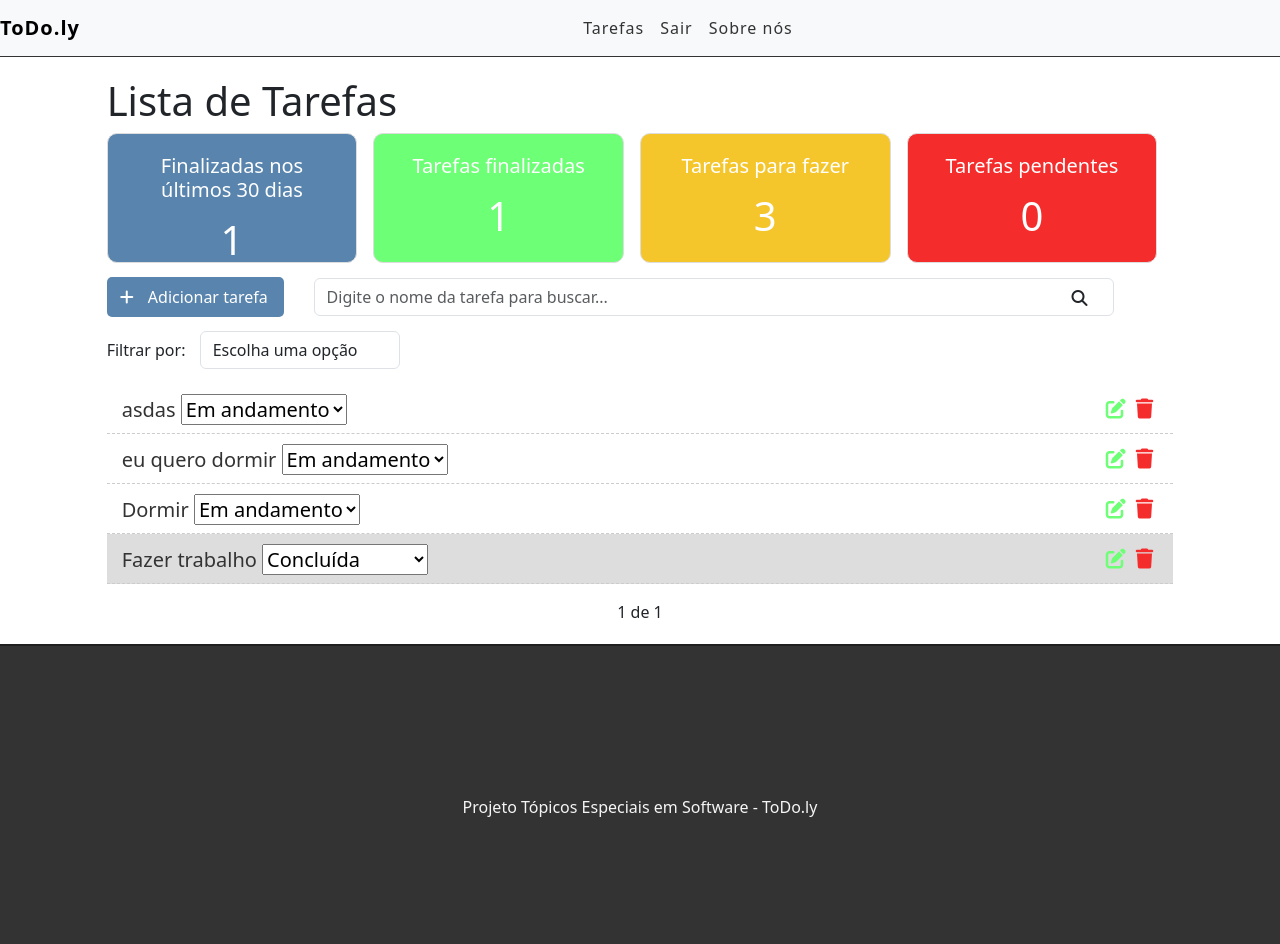
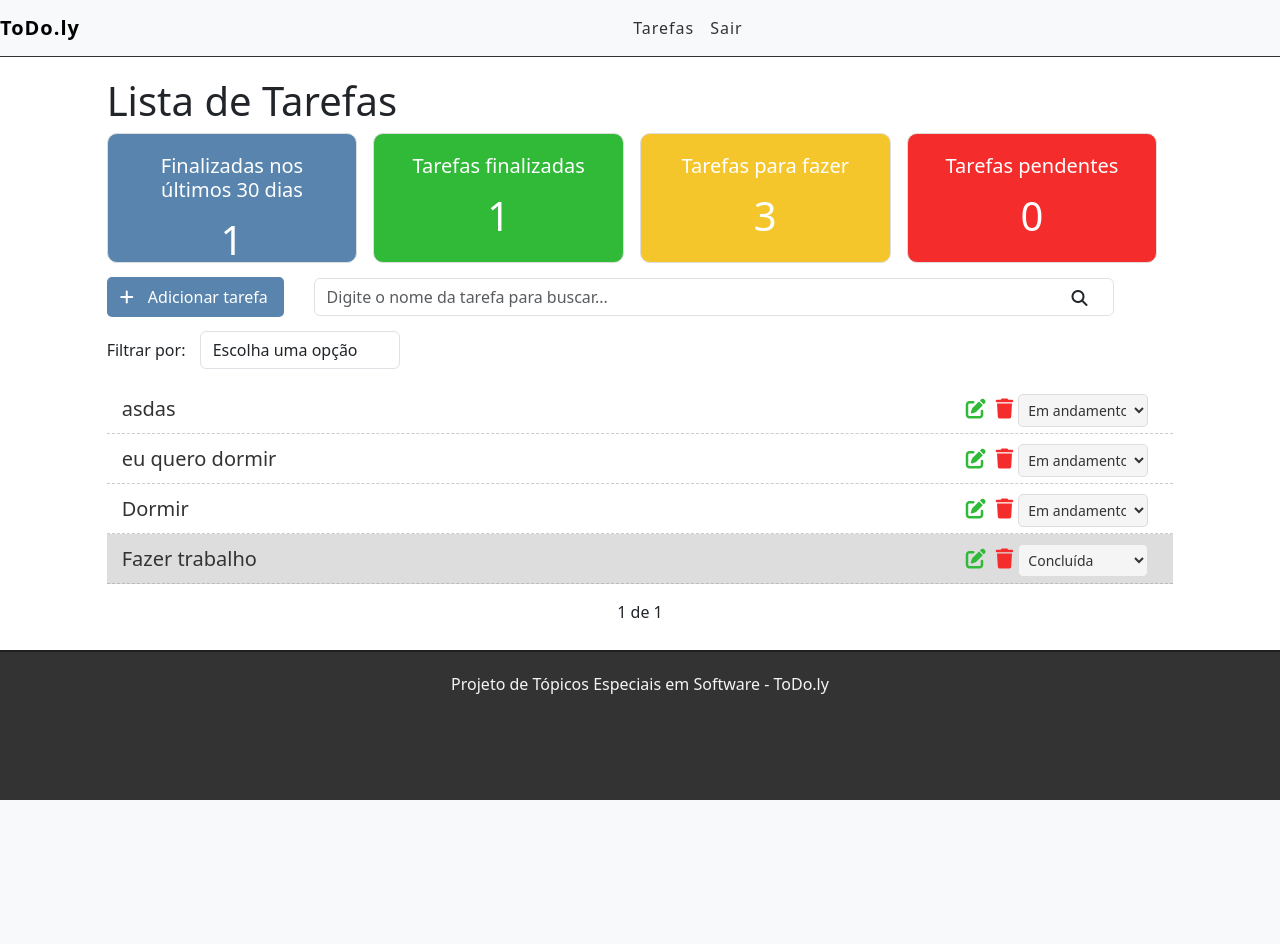
Before and after one commit to laura-stov/Projeto_Tarefas, a Django app: page / in a window 1280 px wide. After the commit the page ends 800 px from the top, so only its background shows below. Run offline with Django 5.2, Linux system fonts and the light colour scheme; a user stored in the database is signed in; data comes from the database, SQL or seed files in the repository; both versions use the stored data as it was after the commit; parts of the project's set-up code (start-up, migrations or seed data) failed here and were passed over; some libraries are stand-ins or nearby versions.

Commit message:
Add files via upload

```diff
--- a/GerenciadorTarefas/tarefas/models.py
+++ b/GerenciadorTarefas/tarefas/models.py
@@ -1,5 +1,6 @@
 from django.db import models
 from django.contrib.auth import get_user_model
+from django.contrib.auth.models import User
 
 #classe que comporta os campos que vamos ter na tabela do sql
 class Tarefa(models.Model):
@@ -16,7 +17,7 @@ class Tarefa(models.Model):
         choices=STATUS,
     )
     #se deletar usuário deleta tudo
-    user = models.ForeignKey(get_user_model(), on_delete=models.CASCADE)
+    user = models.ForeignKey(User, on_delete=models.CASCADE, related_name="tasks_created")
     created_at = models.DateTimeField(auto_now_add=True)
     updated_at = models.DateTimeField(auto_now=True)
 
--- a/GerenciadorTarefas/tarefas/static/css/style.css
+++ b/GerenciadorTarefas/tarefas/static/css/style.css
@@ -67,10 +67,6 @@
 
 #dashboard-lastdays{
     background-color: #5884ad;
-}
-
-#dashboard-done{
-    background-color: #6dff75
 }
 
 #dashboard-doing{
@@ -143,15 +139,6 @@
     padding-left: 0;
 }
 
-.task-item{
-    list-style: none;
-    font-size: 20px;
-    height: 50px;
-    padding: 0px 15px;
-    padding-top: 10px;
-    border-bottom: 1px dashed #ccc;
-}
-
 .task-item span a {
     color: #333;
     text-decoration: none;
@@ -163,7 +150,7 @@
     text-decoration-style: dashed;
 }
 
-.fas.fa-trash, .fas.fa-edit, .fas.fa-circle-check{
+.fas.fa-trash, .fas.fa-edit{
     cursor: pointer;
     margin: 5px;
     font-size: 20px;
@@ -172,10 +159,6 @@
 
 .fas.fa-trash{
     color: #f52c2c;
-}
-
-.fas.fa-edit{
-    color: #6dff75;
 }
 
 /*Status*/
@@ -189,21 +172,6 @@
     display: inline-block;
     width: 200px;
     margin-left: 10px;
-}
-
-/*Rodapé*/
-
-footer{
-    background-color: #333;
-    height: 300px;
-    border-top: 2px solid #202020;
-}
-
-footer p{
-    color: #f5f5f5;
-    text-align: center;
-    top: 50%;
-    position: relative;
 }
 
 /*Messages*/
--- a/GerenciadorTarefas/tarefas/static/css/task.css
+++ b/GerenciadorTarefas/tarefas/static/css/task.css
@@ -3,5 +3,66 @@
 }
 
 .task-item.pending {
-    background-color: rgba(255, 0, 0, 0.411) !important;
+    background-color: rgba(255, 0, 0, 0.315) !important;
 }
+
+#status{
+    width: 130px;
+    border: 1px solid #ddd;
+    border-radius: 5px;
+    padding: 5px;
+    background-color: #f5f5f5;
+    font-size: 14px;
+    color: #333;
+    margin-right: 10px;
+    float: right;
+}
+
+#status:focus {
+    border-color: #007bff;
+    box-shadow: 0 0 0 0.2rem rgba(0, 123, 255, 0.25);
+    outline: none;
+}
+
+#dashboard-done{
+    background-color: #31b938;
+}
+
+.task-item{
+    list-style: none;
+    font-size: 20px;
+    height: 50px;
+    padding: 0px 15px;
+    padding-top: 10px;
+    border-bottom: 1px dashed #99999980;
+}
+
+.fas.fa-edit{
+    color: #31b938;
+}
+
+/*Rodapé*/
+
+html, body {
+    height: 100%;
+    margin: 0;
+}
+
+.container-fluid {
+    min-height: 100vh;
+    display: flex;
+    flex-direction: column;
+}
+
+.container-fluid > div {
+    flex: 1;
+}
+
+footer {
+    background-color: #333;
+    height: 150px;
+    border-top: 2px solid #202020;
+    color: #f5f5f5;
+    text-align: center;
+    padding: 20px;
+}
--- a/GerenciadorTarefas/tarefas/templates/base.html
+++ b/GerenciadorTarefas/tarefas/templates/base.html
@@ -39,8 +39,6 @@
                             <a class="nav-link" href="/accounts/login">Entrar</a>
                         </li>
                     {% endif %}
-                    <li class="nav-item">
-                        <a class="nav-link" href="#">Sobre nós</a>
                     </li>
                 </ul>
             </div>
@@ -49,7 +47,7 @@
         {% block content %}{% endblock %}
 
         <footer>
-            <p>Projeto Tópicos Especiais em Software - ToDo.ly</p>
+            <p>Projeto de Tópicos Especiais em Software - ToDo.ly</p>
         </footer>
     </div>
     <!--Font Awesome-->
--- a/GerenciadorTarefas/tarefas/templates/tarefas/lista.html
+++ b/GerenciadorTarefas/tarefas/templates/tarefas/lista.html
@@ -58,7 +58,7 @@
             <form method="POST" action="{% url 'alterar-status' tarefa.id %}" style="display:inline;">
                 {% csrf_token %}
                 <span><a href="/tarefa/{{ tarefa.id }}">{{ tarefa.titulo }}</a></span>
-                <select name="status" onchange="this.form.submit()">
+                <select id="status" name="status" onchange="this.form.submit()">
                     <option value="doing" {% if tarefa.done == 'doing' %}selected{% endif %}>Em andamento</option>
                     <option value="done" {% if tarefa.done == 'done' %}selected{% endif %}>Concluída</option>
                     <option value="pending" {% if tarefa.done == 'pending' %}selected{% endif %}>Pendente</option>
--- a/GerenciadorTarefas/tarefas/views.py
+++ b/GerenciadorTarefas/tarefas/views.py
@@ -8,6 +8,7 @@ from django.contrib.auth import logout
 from django.utils import timezone
 from django.contrib.auth import get_user_model
 from .models import Tarefa
+from django.contrib.auth.models import User
 import datetime
 
 @login_required
@@ -42,14 +43,14 @@ def veTarefa(request, id):
 
 @login_required
 def novaTarefa(request):
+    user_queryset = User.objects.all()
+
     if request.method == 'POST':
-        formulario = TarefaFormulario(request.POST)
+        formulario = TarefaFormulario(request.POST, user_queryset=user_queryset)
 
         #conferindo se os dados são válidos
         if formulario.is_valid():
-            tarefa = formulario.save(commit=False)
-            tarefa.done = 'doing'
-            tarefa.user = request.user
+            tarefa = formulario.save()
             tarefa.save()
             messages.info(request, 'Tarefa criada com sucesso!')
 
@@ -57,16 +58,17 @@ def novaTarefa(request):
             return redirect('/')
 
     else:
-        formulario = TarefaFormulario()
+        formulario = TarefaFormulario(user_queryset=user_queryset)
         return render(request, 'tarefas/adicionartarefas.html', {'formulario': formulario})
 
 @login_required
 def editarTarefa(request, id):
     tarefa = get_object_or_404(Tarefa, pk=id)
     formulario = TarefaFormulario(instance=tarefa)
+    user_queryset = User.objects.all()
 
     if(request.method == 'POST'):
-        formulario = TarefaFormulario(request.POST, instance=tarefa)
+        formulario = TarefaFormulario(request.POST, instance=tarefa, user_queryset=user_queryset)
 
         if(formulario.is_valid()):
             tarefa = formulario.save()
@@ -77,7 +79,6 @@ def editarTarefa(request, id):
             return render(request, 'tarefas/editartarefa.html', {'formulario': formulario, 'tarefa': tarefa})
 
     else:
-        users = get_user_model().objects.all()
         return render(request, 'tarefas/editartarefa.html', {'formulario': formulario, 'tarefa': tarefa})
 
 @login_required
```
Also changed, not shown: GerenciadorTarefas/tarefas/forms.py (+10 -2 lines), GerenciadorTarefas/db.sqlite3, GerenciadorTarefas/tarefas/migrations/0001_initial.py, GerenciadorTarefas/tarefas/migrations/0002_remove_tarefa_assigned_to.py (added).
